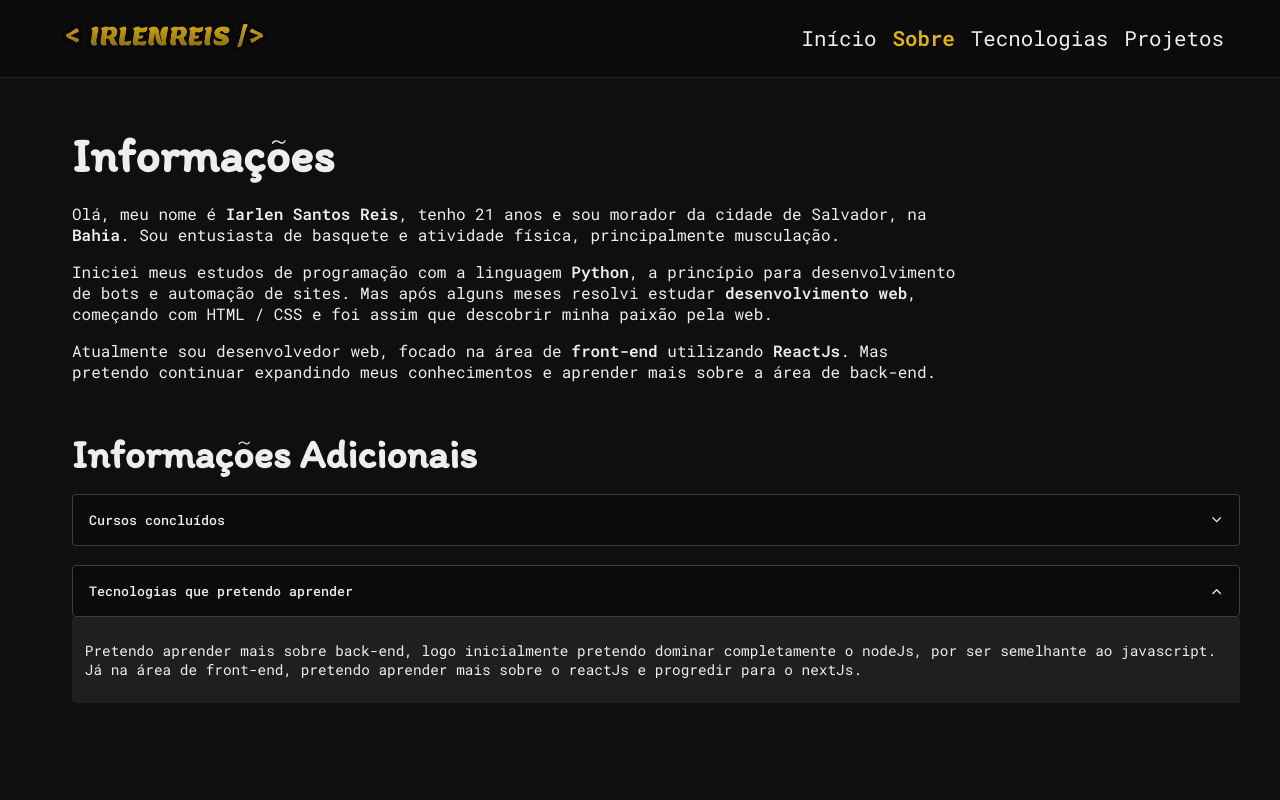
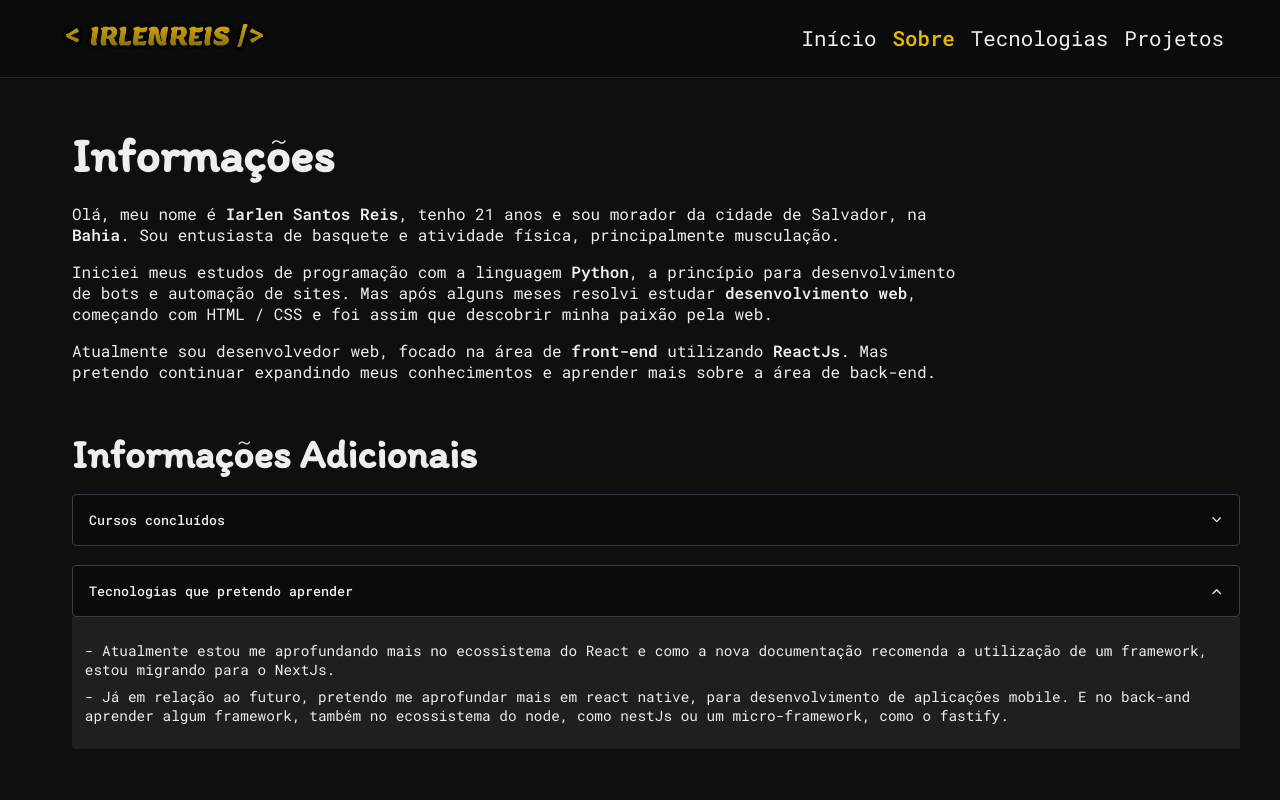
Before and after one commit to iarlen-reis/Meu-Portfolio, a React (Vite) app: page /sobre in a window 1280 px wide. Both pictures are taken after a click on the button "Tecnologias que pretendo aprender". Shown: the top 800 px of the page. Built offline with nearby package versions, Linux system fonts and the light colour scheme.

Commit message:
refactor: Alterando a descrição da seção "Tecnologias que pretendo aprender".

```diff
--- a/src/Pages/About/About.jsx
+++ b/src/Pages/About/About.jsx
@@ -77,10 +77,13 @@ const About = () => {
             {techs && (
               <TextAdditionalContainer>
                 <p>
-                  Pretendo aprender mais sobre back-end, logo inicialmente
-                  pretendo dominar completamente o nodeJs, por ser semelhante ao
-                  javascript. Já na área de front-end, pretendo aprender mais
-                  sobre o reactJs e progredir para o nextJs.
+                  - Atualmente estou me aprofundando mais no ecossistema do React e como a
+                  nova documentação recomenda a utilização de um framework, estou migrando para o NextJs.
+                </p>
+                <p>
+                  - Já em relação ao futuro, pretendo me aprofundar mais em react native,
+                  para desenvolvimento de aplicações mobile. E no back-and aprender algum framework,
+                  também no ecossistema do node, como nestJs ou um micro-framework, como o fastify.
                 </p>
               </TextAdditionalContainer>
             )}
```
